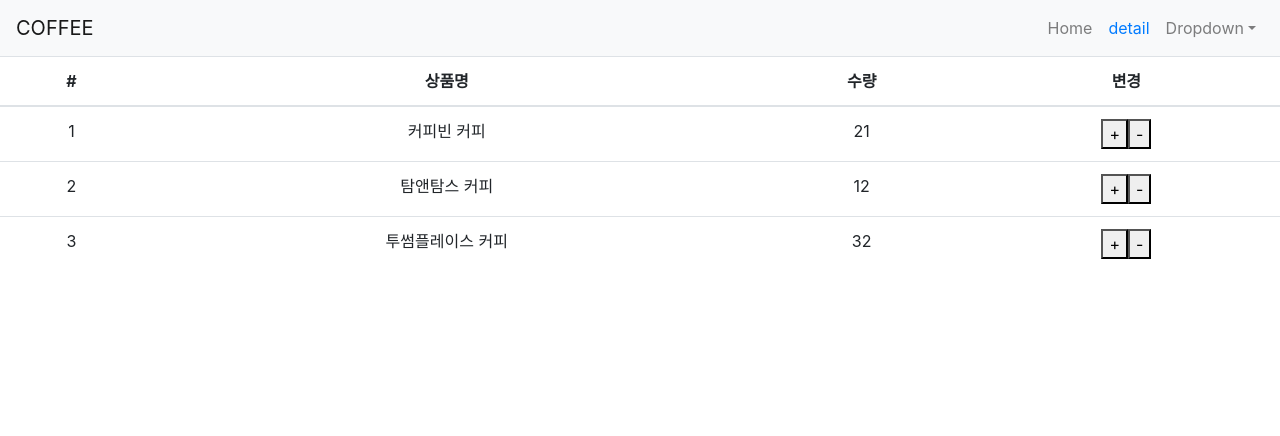
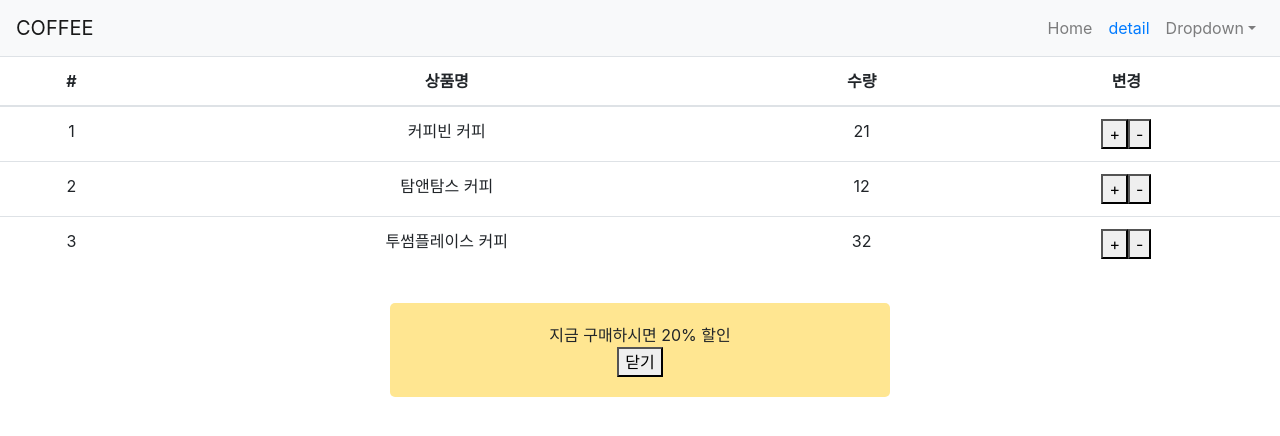
Before and after one commit to aksel26/React_Prj_private, a React (Create React App) app: page /cart in a window 1280 px wide. Shown: the top 436 px of the page. Built offline with nearby package versions, Linux system fonts and the light colour scheme.

Commit message:
Redux dispatch

```diff
--- a/src/cart.js
+++ b/src/cart.js
@@ -3,9 +3,19 @@
 import { connect } from "react-redux"
 
 function Cart(props) {
-  let show = props.state.map(function (a, i) {
   return (
-      <>
+    <div>
+      <Table responsive="sm">
+        <thead>
+          <tr>
+            <th>#</th>
+            <th>상품명</th>
+            <th>수량</th>
+            <th>변경</th>
+          </tr>
+        </thead>
+        {props.state.map(function (a, i) {
+          return (
             <tr key={i}>
               <td>{a.id}</td>
               <td>{a.name}</td>
@@ -27,22 +37,22 @@
                 </button>
               </td>
             </tr>
-      </>
           )
-  })
-  return (
-    <div>
-      <Table responsive="sm">
-        <thead>
-          <tr>
-            <th>#</th>
-            <th>상품명</th>
-            <th>수량</th>
-            <th>변경</th>
-          </tr>
-        </thead>
-        <tbody>{show}</tbody>
+        })}
       </Table>
+      <Table></Table>
+      {props.alertOn === true ? (
+        <div className="my-alert2">
+          <p>지금 구매하시면 20% 할인</p>
+          <button
+            onClick={() => {
+              props.dispatch({ type: "닫기" })
+            }}
+          >
+            닫기
+          </button>
+        </div>
+      ) : null}
     </div>
   )
 }
@@ -50,7 +60,8 @@
 // redux store 데이터를 가져와서 props로 변환해주는 함수 state를 props화
 function state를props화(state) {
   return {
-    state: state,
+    state: state.reducer,
+    alertOn: state.reducer2,
   }
 }
 
--- a/src/index.js
+++ b/src/index.js
@@ -6,7 +6,7 @@
 import reportWebVitals from "./reportWebVitals"
 import { BrowserRouter } from "react-router-dom"
 import { Provider } from "react-redux"
-import { createStore } from "redux"
+import { combineReducers, createStore } from "redux"
 
 // state초기값
 // let store = createStore(() => {
@@ -22,6 +22,16 @@
   { id: 2, name: "탐앤탐스 커피", quan: 12 },
   { id: 3, name: "투썸플레이스 커피", quan: 32 },
 ]
+
+// 다른 성격의 state를 만들고 싶으면 reducer를 하나 더 만들어야 한다.
+let alert초기값 = true
+function reducer2(state = alert초기값, action) {
+  if (action.type === "닫기") {
+    return false
+  } else {
+    return state
+  }
+}
 
 // reducer는 항상 state데이터를 뱉어야 한다.  수정된 state를 퉤 뱉는 함수다.
 // state = 기본state default parameter (ES6신 문법)
@@ -40,7 +50,12 @@
     return state
   }
 }
-let store = createStore(reducer)
+// let store = createStore(reducer)
+
+// 여러개의 함수를 하나로 만들어주는 기능 combineReducers
+let store = createStore(combineReducers({ reducer, reducer2 }))
+
+//reduce를 몇개 합치면 store데이터 뽑아쓸때도 주의해야한다.
 
 ReactDOM.render(
   <React.StrictMode>
```
Lines whose indentation alone changed are shown as unchanged.
